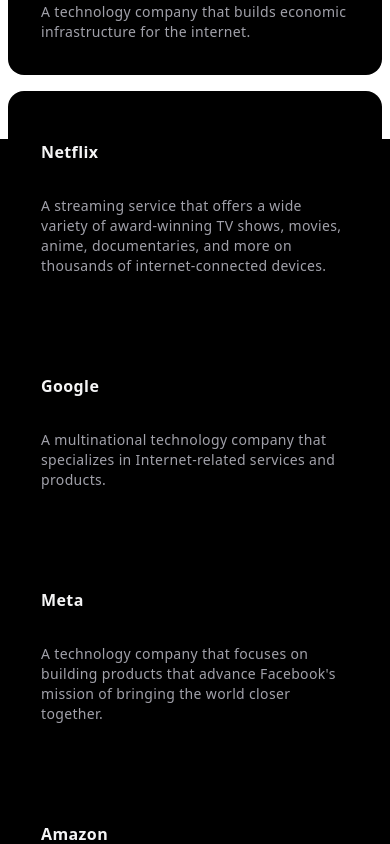
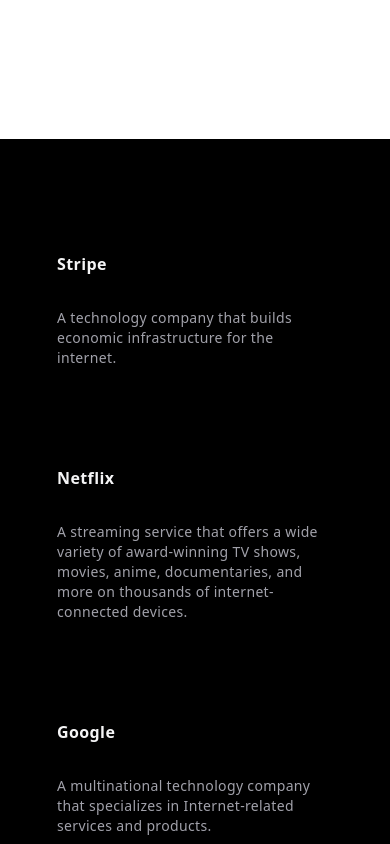
Before and after one commit to abhay-dharmale/MusicSite, a Next.js app: page / in a window 390 px wide. Shown: the part 4420-5264 px from the top of the page. Built offline with nearby package versions, Linux system fonts and the light colour scheme.

Commit message:
update dependencies

```diff
--- a/src/components/Cards.tsx
+++ b/src/components/Cards.tsx
@@ -43,7 +43,7 @@ const projects = [
 
 const Cards = () => {
   return (
-    <div className="w-full h-[100vh] relative bg-black flex items-center justify-center">
+    <div className="w-full min-h-[100vh] relative bg-black flex items-center justify-center p-4 sm:p-10">
       <div className="max-w-5xl mx-auto">
         <HoverEffect items={projects} />
       </div>
--- a/src/components/ui/infinite-moving-cards.tsx
+++ b/src/components/ui/infinite-moving-cards.tsx
@@ -25,7 +25,7 @@ export const InfiniteMovingCards = ({
 
   useEffect(() => {
     addAnimation();
-  });
+  },[containerRef, scrollerRef]);
   const [start, setStart] = useState(false);
   function addAnimation() {
     if (containerRef.current && scrollerRef.current) {
--- a/src/components/ui/navbar-menu.tsx
+++ b/src/components/ui/navbar-menu.tsx
@@ -113,7 +113,7 @@ export const HoveredLink = ({ children, ...rest }: any) => {
   return (
     <Link
       {...rest}
-      className="text-neutral-700 dark:text-neutral-200 hover:text-black "
+      className="text-neutral-700 dark:text-neutral-200 hover:text-zinc-400 "
     >
       {children}
     </Link>
```
